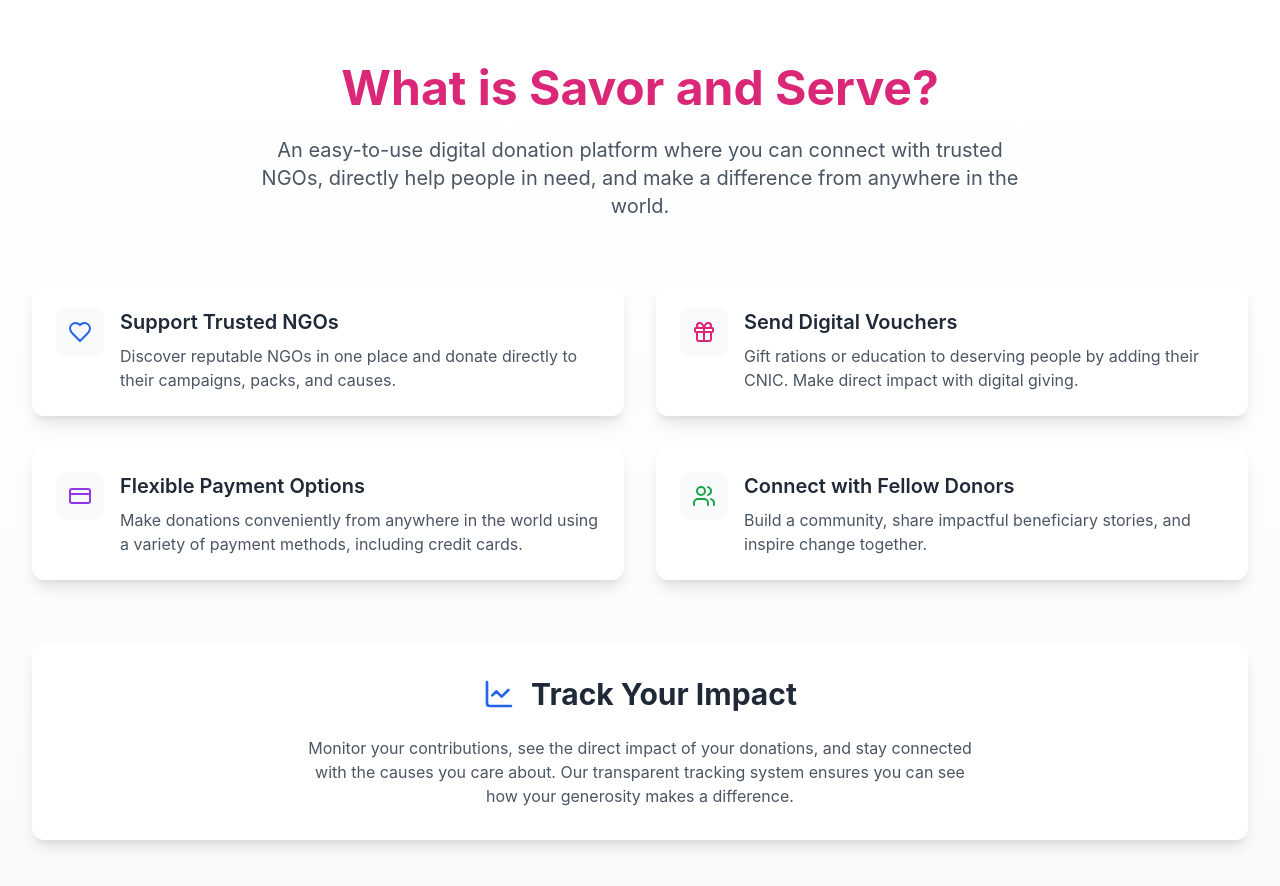
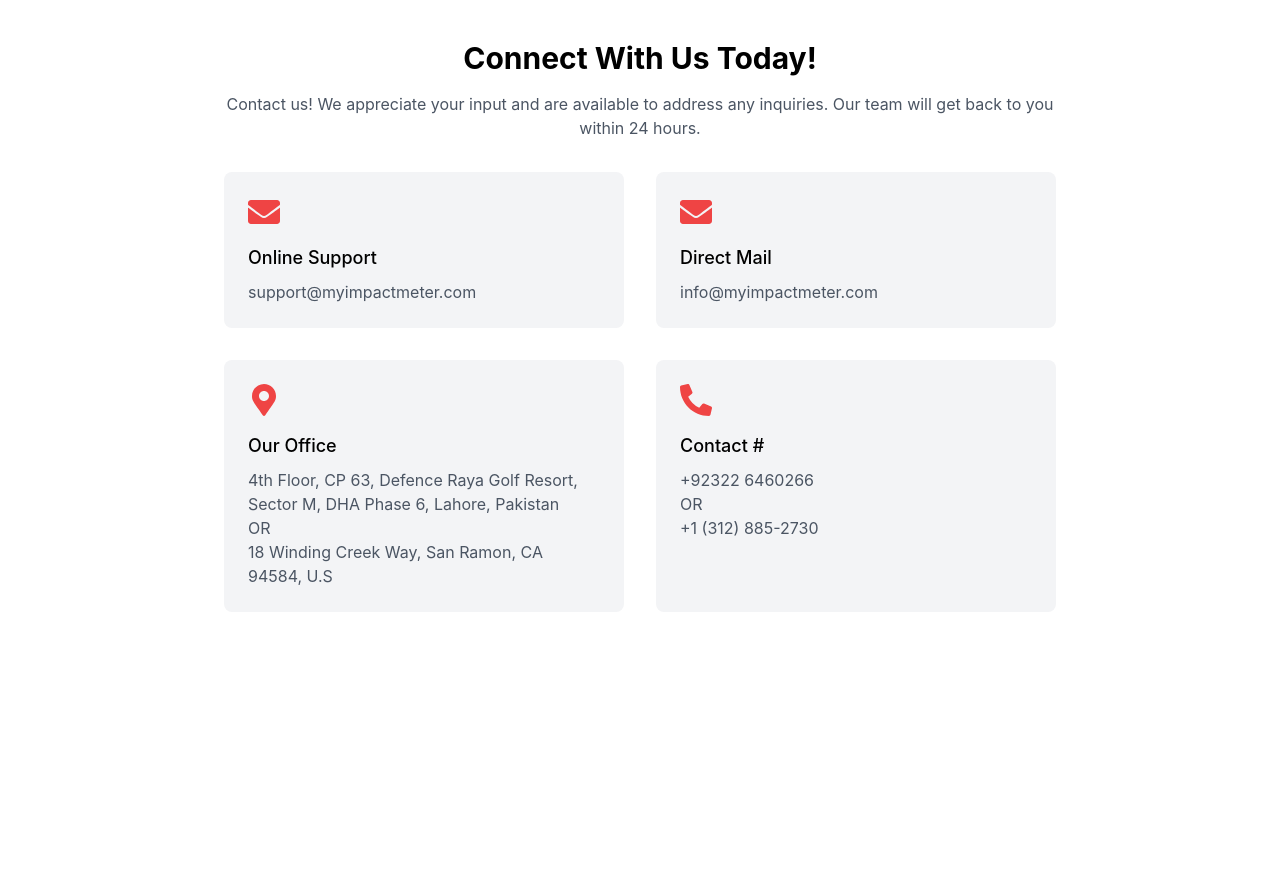
Before and after one commit to Mati-Shaikh/Savor-Serve, a React (Create React App) app: page /contactus in a window 1280 px wide. Shown: the top 886 px of the page. After the commit the page ends 800 px from the top, so only its background shows below. Built offline with nearby package versions, Linux system fonts and the light colour scheme.

Commit message:
contact page Complete commit

```diff
--- a/src/App.js
+++ b/src/App.js
@@ -8,7 +8,7 @@ import Dashboard from "./components/Dashboard/dashboard";
 import HomePage from "./components/Home/home";
 import ProfileManagement from "./components/Profile/profile";
 import ProtectedRoute from "./components/ProtectedRoute/ProtectedRoute";
-import ContactUs from "./components/LandingPageComponents/overview";
+import ContactUs from "./components/LandingPageComponents/contactUs";
 import AdminPage from "./components/LoginAndSignupComponents/Admin"
 
 const App = () => {
--- /dev/null
+++ b/src/components/LandingPageComponents/contactUs.js
@@ -0,0 +1,49 @@
+import React from 'react';
+import { FaEnvelope, FaMapMarkerAlt, FaPhoneAlt } from 'react-icons/fa';
+
+const ContactUs = () => {
+  return (
+    <div className="max-w-4xl mx-auto py-10 px-4 sm:px-6 lg:px-8">
+      <h2 className="text-3xl font-bold text-center mb-4">Connect With Us Today!</h2>
+      <p className="text-gray-600 text-center mb-8">
+        Contact us! We appreciate your input and are available to address any inquiries. Our team will get back to you within 24 hours.
+      </p>
+      <div className="grid grid-cols-1 sm:grid-cols-2 gap-6 lg:gap-8">
+        <div className="bg-gray-100 rounded-lg p-6 flex flex-col items-start">
+          <FaEnvelope className="text-red-500 h-8 w-8 mb-4" />
+          <h3 className="text-lg font-medium mb-2">Online Support</h3>
+          <p className="text-gray-600">support@myimpactmeter.com</p>
+        </div>
+        <div className="bg-gray-100 rounded-lg p-6 flex flex-col items-start">
+          <FaEnvelope className="text-red-500 h-8 w-8 mb-4" />
+          <h3 className="text-lg font-medium mb-2">Direct Mail</h3>
+          <p className="text-gray-600">info@myimpactmeter.com</p>
+        </div>
+        <div className="bg-gray-100 rounded-lg p-6 flex flex-col items-start">
+          <FaMapMarkerAlt className="text-red-500 h-8 w-8 mb-4" />
+          <h3 className="text-lg font-medium mb-2">Our Office</h3>
+          <p className="text-gray-600">
+            4th Floor, CP 63, Defence Raya Golf Resort, Sector M, DHA Phase 6, Lahore, Pakistan
+            <br />
+            OR
+            <br />
+            18 Winding Creek Way, San Ramon, CA 94584, U.S
+          </p>
+        </div>
+        <div className="bg-gray-100 rounded-lg p-6 flex flex-col items-start">
+          <FaPhoneAlt className="text-red-500 h-8 w-8 mb-4" />
+          <h3 className="text-lg font-medium mb-2">Contact #</h3>
+          <p className="text-gray-600">
+            +92322 6460266
+            <br />
+            OR
+            <br />
+            +1 (312) 885-2730
+          </p>
+        </div>
+      </div>
+    </div>
+  );
+};
+
+export default ContactUs;
--- a/src/index.css
+++ b/src/index.css
@@ -15,3 +15,44 @@ code {
   font-family: source-code-pro, Menlo, Monaco, Consolas, 'Courier New',
     monospace;
 }
+.contact-us-container {
+  max-width: 800px;
+  margin: 0 auto;
+  padding: 40px;
+  text-align: center;
+}
+
+.contact-us-container h2 {
+  font-size: 32px;
+  margin-bottom: 20px;
+}
+
+.contact-options {
+  display: grid;
+  grid-template-columns: repeat(2, 1fr);
+  grid-gap: 40px;
+  margin-top: 40px;
+}
+
+.option {
+  background-color: #f5f5f5;
+  padding: 20px;
+  border-radius: 8px;
+  text-align: left;
+}
+
+.option img {
+  width: 50px;
+  height: 50px;
+  margin-bottom: 10px;
+}
+
+.option h3 {
+  font-size: 18px;
+  margin-bottom: 10px;
+}
+
+.option p {
+  font-size: 14px;
+  color: #666;
+}
```
